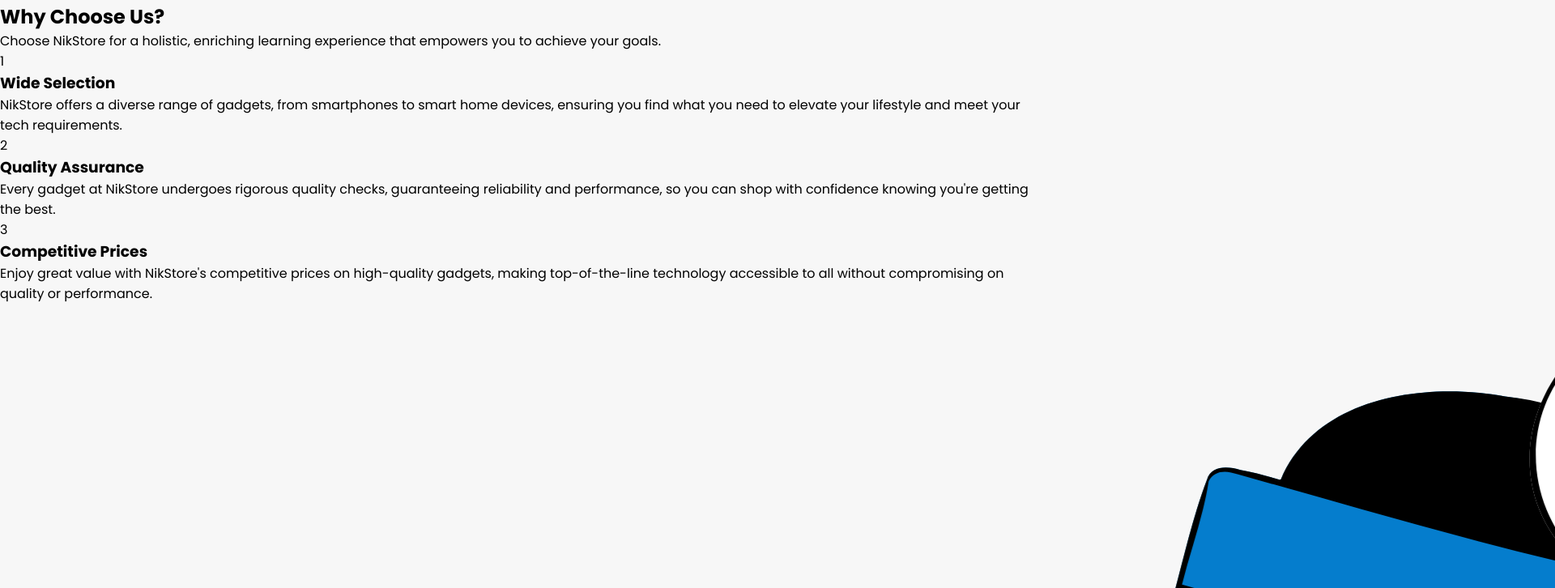
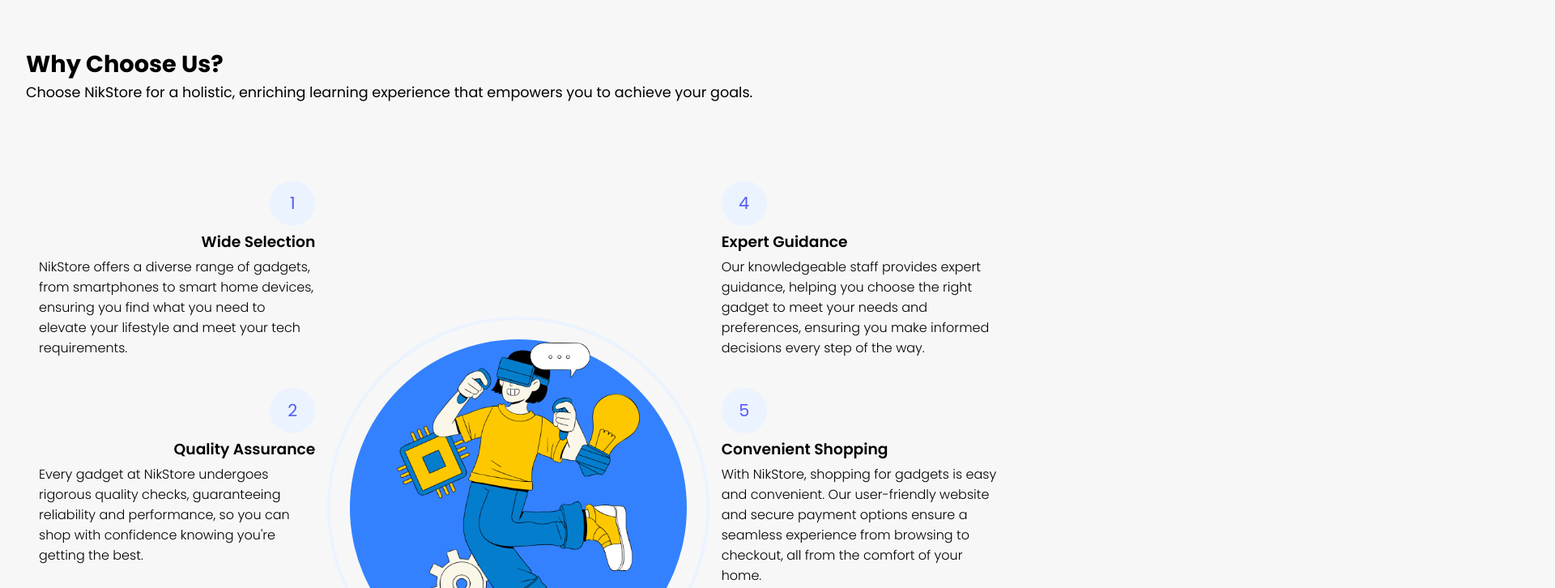
Before and after one commit to nikhils045/E-Commerce, a website built with Vite: page index.html in a window 1280 px wide. Shown: the part 1356-2082 px from the top of the page at 81% size, 1920 px wide, since content can reach past the window. Built offline with nearby package versions, Linux system fonts and the light colour scheme.

Commit message:
Added 'Why Choose Us?' Section Styles

```diff
--- a/style.css
+++ b/style.css
@@ -13,7 +13,7 @@
   background-color: #f7f7f7;
 }
 
-.top-content {
+.header-top-content {
   background-color: #2a2c30;
   display: flex;
   align-items: center;
@@ -21,7 +21,7 @@
   padding: 1rem 2rem;
 }
 
-.top-text {
+.header-top-text {
   color: white;
   font-weight: 300;
 }
@@ -49,11 +49,14 @@
   padding: 1.3rem 2rem;
 }
 
-.logo {
-  cursor: pointer;
-  font-size: 1.1rem;
+.logo a {
+  display: flex;
+  align-items: center;
+  color: black;
+  font-size: 1.65rem;
+  font-weight: 700;
   background-color: #c9cbda;
-  padding: 0 0.5rem;
+  padding: 0rem 0.5rem;
   border-radius: 0.5rem;
 }
 
@@ -289,3 +292,135 @@
     font-weight: 300;
   }
 }
+
+/* ================== WHY CHOOSE US SECTION ================= */
+.why-choose-us-section {
+  padding: 1rem 2rem;
+}
+
+.wcu-title {
+  padding: 2rem 0;
+  margin-bottom: 2rem;
+
+  h2 {
+    font-size: 1.8rem;
+  }
+
+  p {
+    font-size: 1.1rem;
+  }
+}
+
+.wcu-all-contents {
+  display: grid;
+  grid-template-columns: repeat(3, 1fr);
+  gap: 5rem;
+  padding: 2rem 1rem;
+}
+
+.wcu-left-contents,
+.wcu-center-contents,
+.wcu-right-contents,
+.content {
+  display: flex;
+  flex-direction: column;
+}
+
+.wcu-left-contents .content {
+  & p:first-child {
+    align-self: flex-end;
+  }
+
+  & h3 {
+    text-align: right;
+  }
+}
+
+.wcu-center-contents {
+  align-items: center;
+  justify-content: center;
+  position: relative;
+
+  &::before {
+    content: "";
+    position: absolute;
+    top: 50%;
+    left: 50%;
+    transform: translate(-50%, -50%);
+    width: 26rem;
+    height: 26rem;
+    border-radius: 50%;
+    background-color: #535bf2;
+    z-index: -1;
+    animation: circle 5s linear infinite alternate;
+  }
+
+  &::after {
+    content: "";
+    position: absolute;
+    top: 50%;
+    left: 50%;
+    transform: translate(-50%, -50%);
+    width: 29rem;
+    height: 29rem;
+    border-radius: 50%;
+    background-color: transparent;
+    border: 0.3rem solid #ebf3fe;
+    z-index: -1;
+  }
+
+  & .wcu-image {
+    display: flex;
+    justify-content: center;
+    align-items: center;
+  }
+
+  & img {
+    width: 90%;
+    height: auto;
+  }
+}
+
+@keyframes circle {
+  0% {
+    background-color: #b3d0ff;
+  }
+  25% {
+    background-color: #80b1ff;
+  }
+  50% {
+    background-color: #4d91ff;
+  }
+  75% {
+    background-color: #99c0ff;
+  }
+  100% {
+    background-color: #3381ff;
+  }
+}
+
+.content {
+  min-height: 14rem;
+  margin-bottom: 2rem;
+
+  & p:first-child {
+    height: 3.5rem;
+    width: 3.5rem;
+    border-radius: 50%;
+    background-color: #ebf3fe;
+    color: #535bf2;
+    display: flex;
+    align-items: center;
+    justify-content: center;
+    font-size: 1.3rem;
+  }
+
+  & h3 {
+    margin: 0.3rem 0;
+    font-weight: 600;
+  }
+
+  & p:last-child {
+    font-weight: 300;
+  }
+}
```
